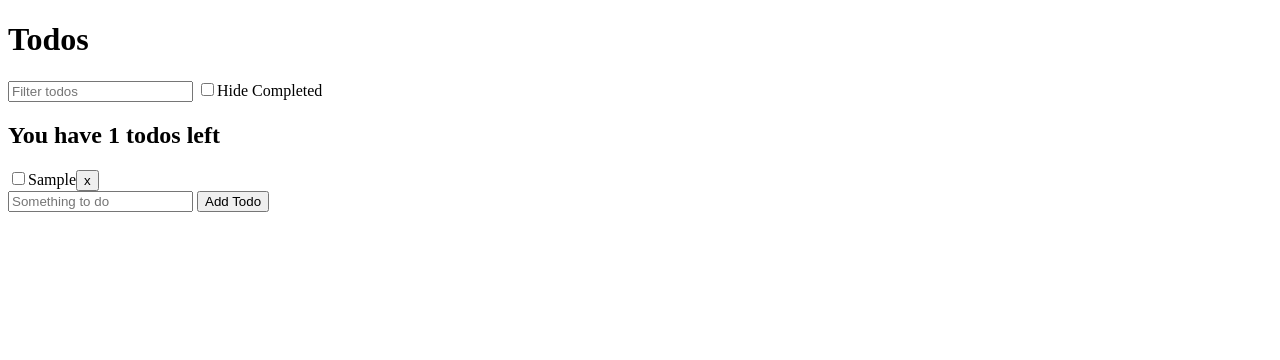
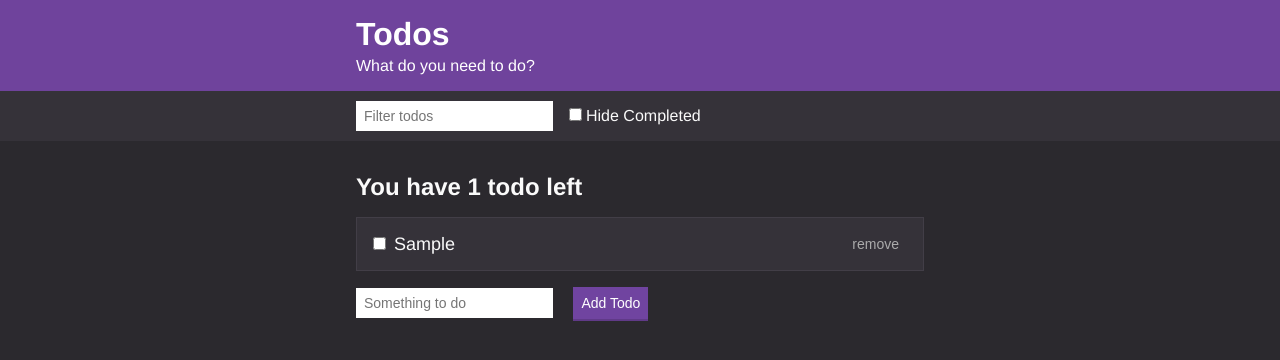
Before and after one commit to KilicEness/Todo-App, a plain HTML site: page index.html in a window 1280 px wide. Both pictures are taken after typing "Sample" into the empty fields and a click on the button "Add Todo". Drawn offline with Linux system fonts and the light colour scheme.

Commit message:
styles added

```diff
--- a/index.html
+++ b/index.html
@@ -1,20 +1,38 @@
 <!DOCTYPE html>
 <html lang="en">
+
 <head>
-    <title>Todo App</title>
+    <title>To-do App</title>
+    <link rel="stylesheet" href="styles.css">
 </head>
+
 <body>
-    <h1>Todos</h1>
-    <input id="search-text" type="text" placeholder="Filter todos">
-    <label>
-        <input type="checkbox" id="hide-completed">Hide Completed
-    </label>
-    <div id="todos"></div>
-    <form id="new-todo">
-        <input type="text" placeholder="Something to do" name="text">
-        <button>Add Todo</button>
-    </form>
+    <div class="header">
+        <div class="container">
+            <h1 class="header__title">Todos</h1>
+            <h2 class="header__subtitle">What do you need to do?</h2>
+        </div>
+    </div>
+
+    <div class="actions">
+        <div class="actions__container">
+            <input id="search-text" class="input" type="text" placeholder="Filter todos">
+            <label class="checkbox">
+                <input type="checkbox" id="hide-completed">Hide Completed
+            </label>
+        </div>
+    </div>
+
+    <div class="container">
+        <div id="todos"></div>
+        <form id="new-todo">
+            <input type="text" class="input" placeholder="Something to do" name="text">
+            <button class="button">Add Todo</button>
+        </form>
+    </div>
+
     <script src="todo-functions.js"></script>
     <script src="todo-app.js"></script>
 </body>
+
 </html>
--- /dev/null
+++ b/styles.css
@@ -0,0 +1,223 @@
+/*
+// Colors
+$off-black: #20222b;
+$dark-blue: #333745;
+$blue: #3c4251;
+$light-blue: #464b5e;
+$off-white: #a5afd7;
+$purple: #8357c5;
+// Spacing
+$s-size: 1.2rem;
+$m-size: 1.6rem;
+$l-size: 3.2rem;
+$xl-size: 4.8rem;
+$desktop-breakpoint: 45rem;
+*/
+
+/* Base Styles */
+
+* {
+    box-sizing: border-box;
+    margin: 0;
+    padding: 0;
+}
+
+html {
+  font-size: 62.5%;
+}
+
+body {
+    background: #2B292E;
+  color: #fafafa;
+  font-family: Helvetica, Arial, sans-serif;
+  font-size: 1.6rem;
+}
+
+button {
+  cursor: pointer;
+}
+
+a {
+    color: #6F439C;
+}
+
+/* Container */
+
+.container {
+  max-width: 60rem;
+  margin: 0 auto;
+  padding: 0 1.6rem;
+}
+
+/* Header */
+
+.header {
+  background: #6F439C;
+  color:white;
+  padding: 1.6rem 0;
+}
+
+.header__title {
+  font-size: 3.2rem;
+  margin-bottom: .4rem;
+}
+
+.header__subtitle {
+  /* color: #777; */
+  font-size: 1.6rem;
+  font-weight: 300;
+}
+
+/* Actions Bar */
+
+.actions {
+    background-color: #353239;
+    /* border-bottom: 1px solid #dedfe0; */
+    /* color: #333333; */
+    padding: 1rem
+}
+
+.actions__container {
+    align-items: center;
+    display: flex;
+    max-width: 60rem;
+    margin: 0 auto;
+    min-height: 3rem;
+    padding: 0 1.6rem;
+}
+
+.actions__container--spaced {
+    justify-content: space-between
+}
+
+/* Form Inputs */
+
+.input {
+    border: none;
+    font-size: 1.4rem;
+    font-weight: 300;
+    height: 3rem;
+    margin-right: 1.6rem;
+    padding: .4rem .8rem;
+}
+
+.checkbox {
+    display: flex;
+    align-items: baseline;
+}
+
+.checkbox > input {
+    margin-right: .4rem;
+}
+
+.button {
+    background: #7044a0;
+    border: none;
+    border-bottom: 2px solid #603a88;
+    color: white;
+    font-size: 1.4rem;
+    font-weight: 300;
+    padding: .8rem;
+    transition: background .3s ease, color .3s ease;
+}
+
+.button:hover {
+    background: #5F3A87;
+}
+
+.button--secondary {
+    background: #888888;
+    border-bottom: 2px solid #717171;
+}
+
+.button--secondary:hover {
+    background: #6E6E6E;
+}
+
+.button--text {
+    background: none;
+    border: none;
+    color: #aaa;
+}
+
+.button--text:hover {
+    background: none;
+    color: white;
+    text-decoration: underline;
+}
+
+/* Note editor */
+
+.title-input {
+    border: 1px solid #DEDFE0;
+    font-size: 2rem;
+    font-weight: 300;
+    display: block;
+    margin: 2.4rem 0;
+    padding: .8rem;
+    width: 100%;
+}
+
+.body-input {
+    border: 1px solid #DEDFE0;
+    font-family: inherit;
+    font-size: 1.6rem;
+    font-weight: 300;
+    display: block;
+    margin: 2.4rem 0;
+    min-height: 15rem;
+    padding: .8rem;
+    width: 100%;
+}
+
+/* Note List Item */
+
+.list-item {
+    text-decoration: none;
+    color: #fafafa;
+    cursor: pointer;
+    background: #353239;
+    border: 1px solid #423e47;
+    margin: 1.6rem 0;
+    padding: 1rem 1.6rem;
+    display: block;
+    transition: background .3s ease;
+    display: flex;
+    justify-content: space-between;
+    align-items: center
+}
+
+.list-item__container {
+    display: flex;
+    font-size: 1.8rem;
+    font-weight: 300;
+    align-items: baseline;
+}
+
+.list-item__container > *:first-child {
+    margin-right: .8rem;
+}
+
+.list-item:hover {
+    background: #3d3941;
+}
+
+.list-item__title {
+    font-size: 1.8rem;
+    margin-bottom: .4rem
+}
+
+.list-item__subtitle {
+    color: #666;
+    font-size: 1.4rem;
+    font-weight: 300;
+    font-style: italic;
+}
+
+.list-title {
+    margin: 3.2rem 0 1.6rem;
+}
+
+.empty-message {
+    margin: 3.2rem 0;
+}
--- a/todo-app.js
+++ b/todo-app.js
@@ -2,7 +2,6 @@
 
 let todos = getSavedTodos()
 
-//filter search, searching words
 const filters = {
     searchText: '',
     hideCompleted: false
@@ -16,15 +15,19 @@ document.querySelector('#search-text').addEventListener('input', (e) => {
 })
 
 document.querySelector('#new-todo').addEventListener('submit', (e) => {
+    const text = e.target.elements.text.value.trim()
     e.preventDefault()
+
+    if (text.length > 0) {
         todos.push({
             id: uuidv4(),
-        text: e.target.elements.text.value,
+            text,
             completed: false
         })
         saveTodos(todos)
-    renderTodos(todos, filters) // virgül yerine nokta kullanmışım uğraştırdı xd
+        renderTodos(todos, filters)
         e.target.elements.text.value = ''
+    }
 })
 
 document.querySelector('#hide-completed').addEventListener('change', (e) => {
--- a/todo-functions.js
+++ b/todo-functions.js
@@ -3,6 +3,7 @@
 // Fetch existing todos from localStorage
 const getSavedTodos = () => {
     const todosJSON = localStorage.getItem('todos')
+
     try {
         return todosJSON ? JSON.parse(todosJSON) : []
     } catch (e) {
@@ -24,7 +25,7 @@ const removeTodo = (id) => {
     }
 }
 
-//Toggle the completed value for a given todo
+// Toggle the completed value for a given todo
 const toggleTodo = (id) => {
     const todo = todos.find((todo) => todo.id === id)
 
@@ -35,26 +36,34 @@ const toggleTodo = (id) => {
 
 // Render application todos based on filters
 const renderTodos = (todos, filters) => {
+    const todoEl = document.querySelector('#todos')
     const filteredTodos = todos.filter((todo) => {
         const searchTextMatch = todo.text.toLowerCase().includes(filters.searchText.toLowerCase())
         const hideCompletedMatch = !filters.hideCompleted || !todo.completed
 
         return searchTextMatch && hideCompletedMatch
     })
-
     const incompleteTodos = filteredTodos.filter((todo) => !todo.completed)
 
-    document.querySelector('#todos').innerHTML = ''
-    document.querySelector('#todos').appendChild(generateSummaryDOM(incompleteTodos))
+    todoEl.innerHTML = ''
+    todoEl.appendChild(generateSummaryDOM(incompleteTodos))
 
-    filteredTodos.forEach((todo) => {
-        document.querySelector('#todos').appendChild(generateTodoDOM(todo))
-    })
+    if (filteredTodos.length > 0) {
+        filteredTodos.forEach((todo) => {
+            todoEl.appendChild(generateTodoDOM(todo))
+        })
+    } else {
+        const messageEl = document.createElement('p')
+        messageEl.classList.add('empty-message')
+        messageEl.textContent = 'No todos to show'
+        todoEl.appendChild(messageEl)
+    }
 }
 
 // Get the DOM elements for an individual note
 const generateTodoDOM = (todo) => {
-    const todoEl = document.createElement('div')
+    const todoEl = document.createElement('label')
+    const containerEl = document.createElement('div')
     const checkbox = document.createElement('input')
     const todoText = document.createElement('span')
     const removeButton = document.createElement('button')
@@ -62,7 +71,7 @@ const generateTodoDOM = (todo) => {
     // Setup todo checkbox
     checkbox.setAttribute('type', 'checkbox')
     checkbox.checked = todo.completed
-    todoEl.appendChild(checkbox)
+    containerEl.appendChild(checkbox)
     checkbox.addEventListener('change', () => {
         toggleTodo(todo.id)
         saveTodos(todos)
@@ -71,11 +80,16 @@ const generateTodoDOM = (todo) => {
 
     // Setup the todo text
     todoText.textContent = todo.text
-    todoEl.appendChild(todoText)
+    containerEl.appendChild(todoText)
 
+    // Setup container
+    todoEl.classList.add('list-item')
+    containerEl.classList.add('list-item__container')
+    todoEl.appendChild(containerEl)
 
     // Setup the remove button
-    removeButton.textContent = 'x'
+    removeButton.textContent = 'remove'
+    removeButton.classList.add('button', 'button--text')
     todoEl.appendChild(removeButton)
     removeButton.addEventListener('click', () => {
         removeTodo(todo.id)
@@ -89,7 +103,9 @@ const generateTodoDOM = (todo) => {
 // Get the DOM elements for list summary
 const generateSummaryDOM = (incompleteTodos) => {
     const summary = document.createElement('h2')
-    summary.textContent = `You have ${incompleteTodos.length} todos left`
+    const plural = incompleteTodos.length === 1 ? '' : 's'
+    summary.classList.add('list-title')
+    summary.textContent = `You have ${incompleteTodos.length} todo${plural} left`
     return summary
 }
 
```
Lines whose indentation alone changed are shown as unchanged.
